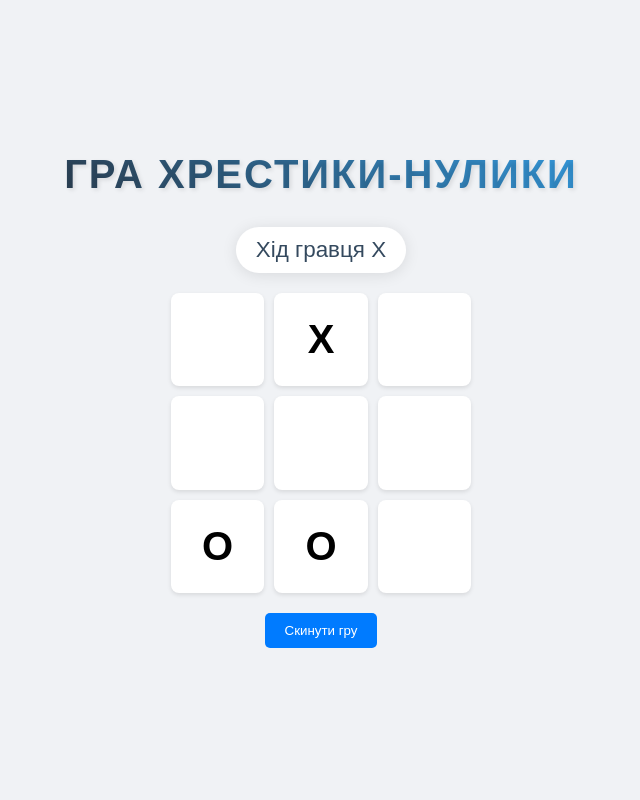
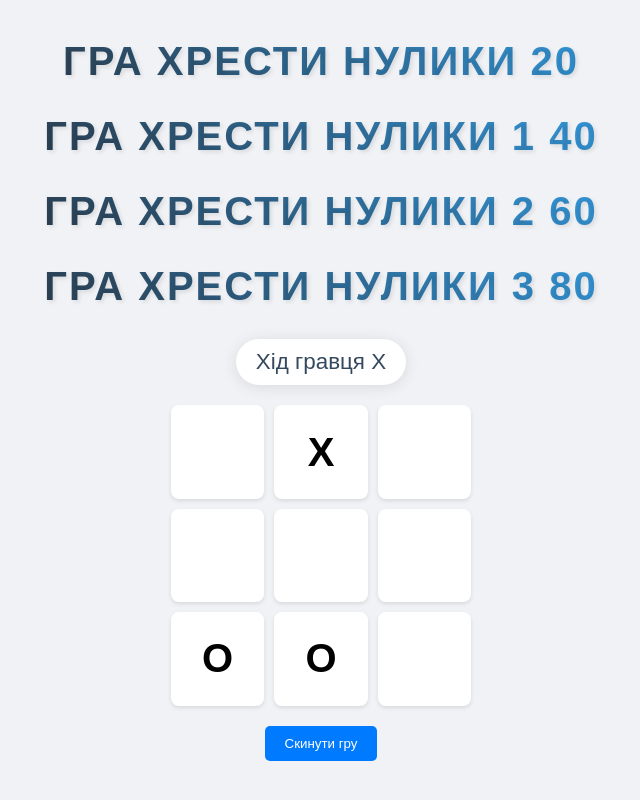
Before and after one commit to Skhmelyuk/tic-tac-toe-pv521, a React (Vite) app: page / in a window 1280 px wide. Shown: the whole page, without its empty margins (319-959 px from the left). Built offline with nearby package versions, Linux system fonts and the light colour scheme.

Commit message:
skhmelyuk change project

```diff
--- a/src/App.tsx
+++ b/src/App.tsx
@@ -5,7 +5,10 @@ function App() {
 
   return (
     <div className="game" id="game">
-      <TitleGame />
+      <TitleGame title="Гра хрести нулики" age={20} />
+      <TitleGame title="Гра хрести нулики 1" age={40} />
+      <TitleGame title="Гра хрести нулики 2" age={60} />
+      <TitleGame title="Гра хрести нулики 3" age={80} />
       <div className="turn">Хід гравця X</div>
       <div className="board">
         {cells.map((cell, index) => (
--- a/src/components/TitleGame.tsx
+++ b/src/components/TitleGame.tsx
@@ -1,4 +1,12 @@
+interface TitleGameProps {
+  title: string;
+  age?: number;
+}
 
-export function TitleGame() {
-    return <h1 className="title">Гра хрестики-нулики</h1>;
+export function TitleGame({ title, age }: TitleGameProps) {
+  return (
+    <h1 className="title">
+      {title} {age}
+    </h1>
+  );
 }
```
